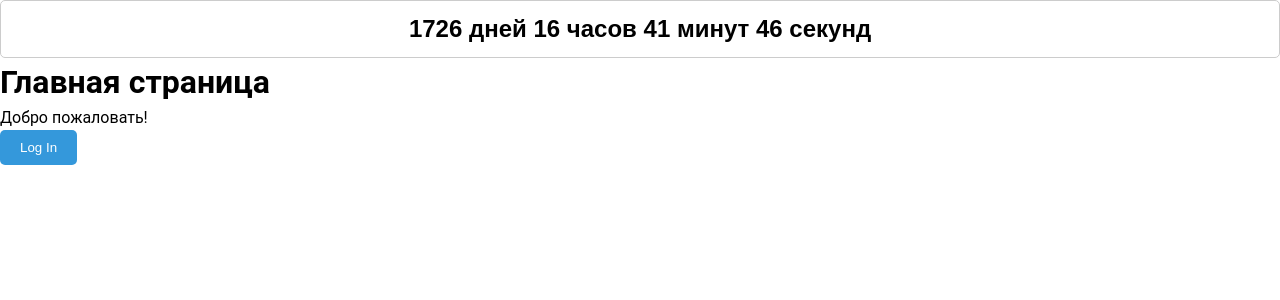
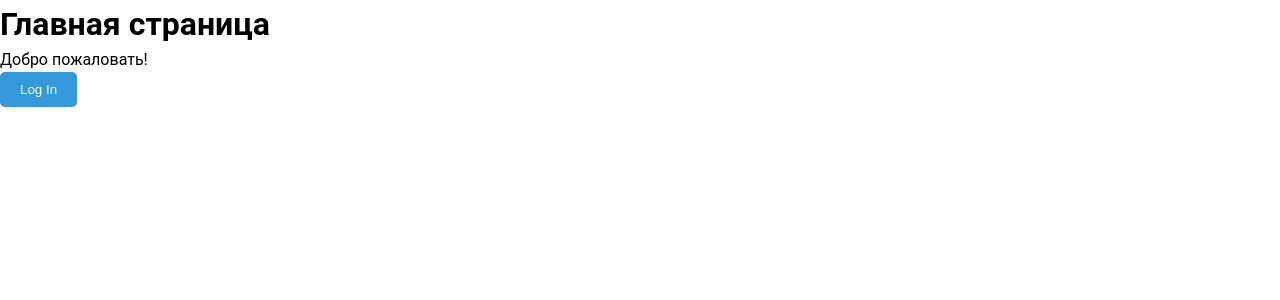
Before and after one commit to AndStrel/TemplateRepo, a React (Vite) app: page / in a window 1280 px wide. Shown: the top 300 px of the page. Built offline with nearby package versions, Linux system fonts and the light colour scheme.

Commit message:
del in app

```diff
--- a/src/components/app/app.tsx
+++ b/src/components/app/app.tsx
@@ -1,11 +1,9 @@
 import { BrowserRouter as Router, Route, Routes } from 'react-router-dom';
 import { HomePage, ProfilePage } from '../../pages';
-import { CountdownTimer } from '../сountdownTimer';
 
 export const App: React.FC = () => {
   return (
     <Router>
-      <CountdownTimer />
       <Routes>
         <Route path="/" element={<HomePage />} />
         <Route path="/profile" element={<ProfilePage />} />
```
